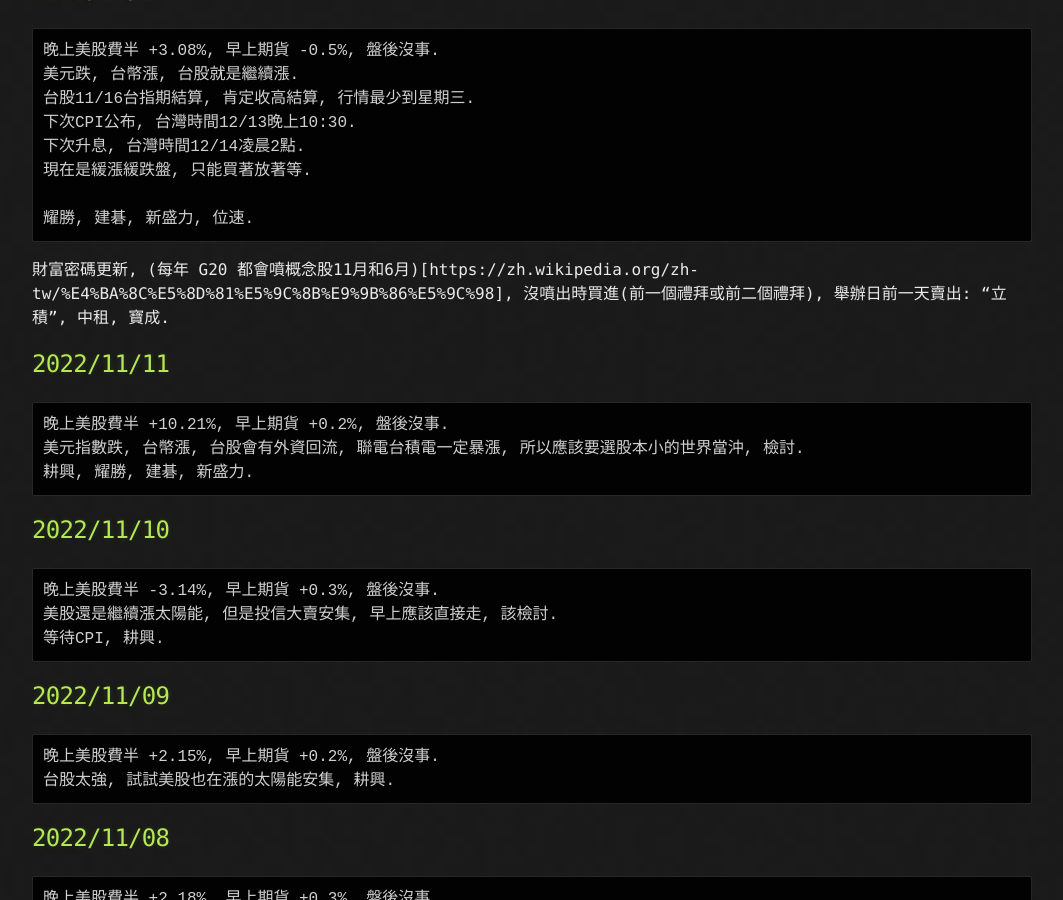
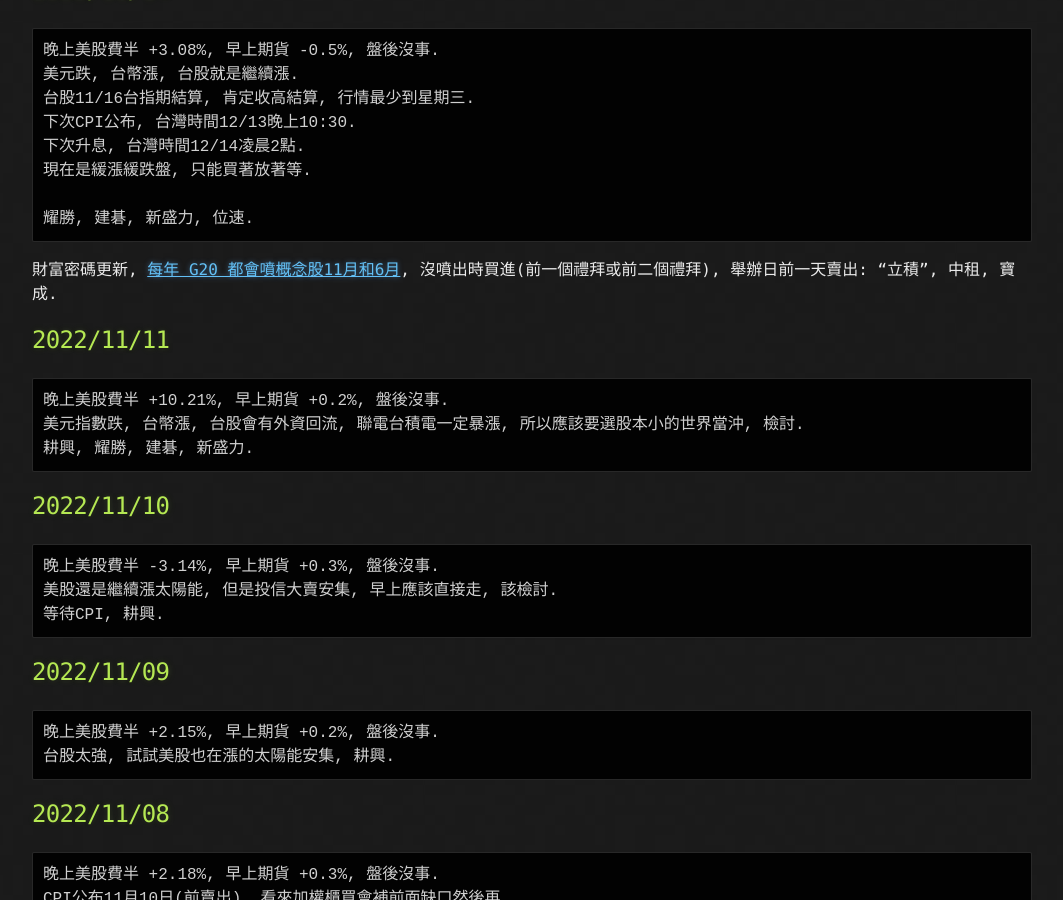
Before and after one commit to lepg5487/Stock_God, a Jekyll site: the page built from index.md, in a window 1280 px wide and 900 px high, scrolled down 510 px. Shown: the whole window, without its empty margins (108-1171 px from the left). Built offline with Jekyll 4.4.1, drawn with Linux system fonts in a browser that asks for light colours; our own code applies the rules of GitHub Pages for plain Markdown files.

Commit message:
Update index.md

````diff
--- a/index.md
+++ b/index.md
@@ -23,7 +23,7 @@ layout: testlayouts
 
 耀勝, 建碁, 新盛力, 位速.
 ```
-財富密碼更新, (每年 G20 都會噴概念股11月和6月)[https://zh.wikipedia.org/zh-tw/%E4%BA%8C%E5%8D%81%E5%9C%8B%E9%9B%86%E5%9C%98], 沒噴出時買進(前一個禮拜或前二個禮拜), 舉辦日前一天賣出: "立積", 中租, 寶成.
+財富密碼更新, [每年 G20 都會噴概念股11月和6月](https://zh.wikipedia.org/zh-tw/%E4%BA%8C%E5%8D%81%E5%9C%8B%E9%9B%86%E5%9C%98), 沒噴出時買進(前一個禮拜或前二個禮拜), 舉辦日前一天賣出: "立積", 中租, 寶成.
 
 ## 2022/11/11
 ```
````
